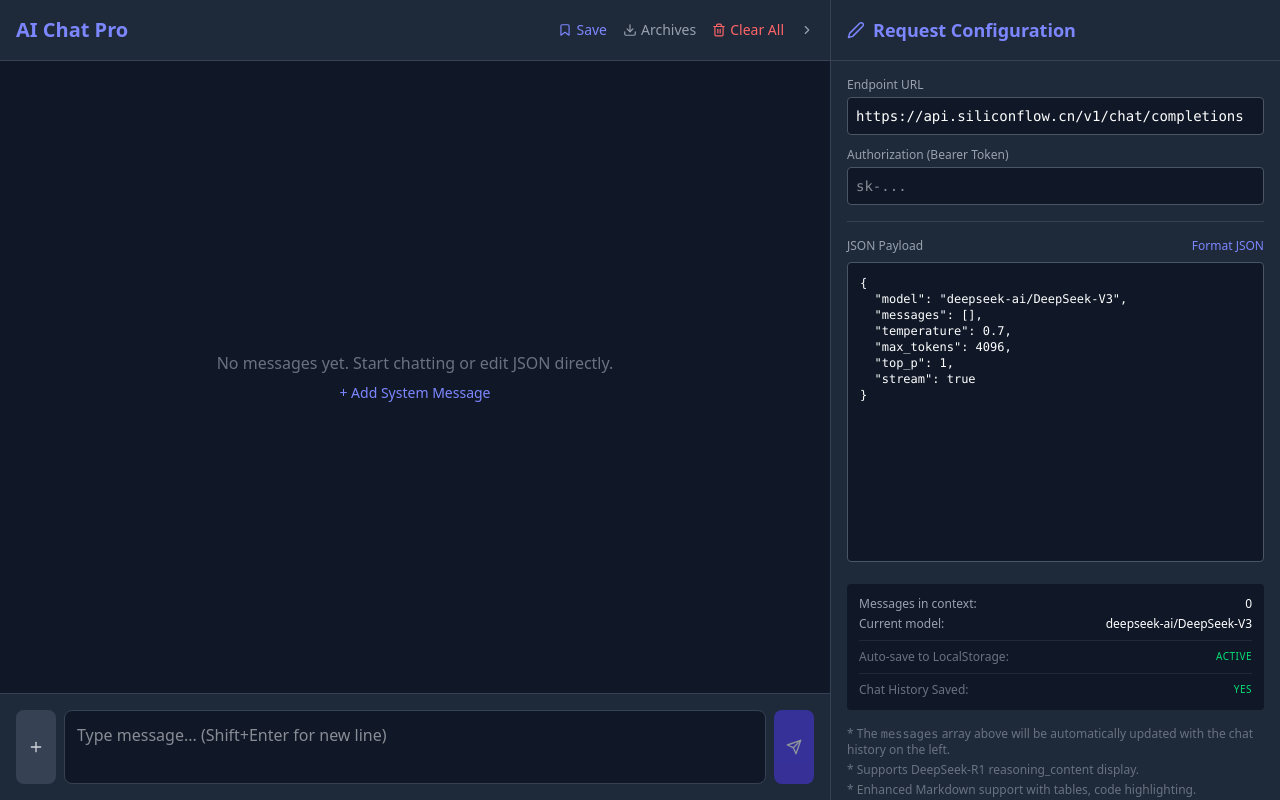
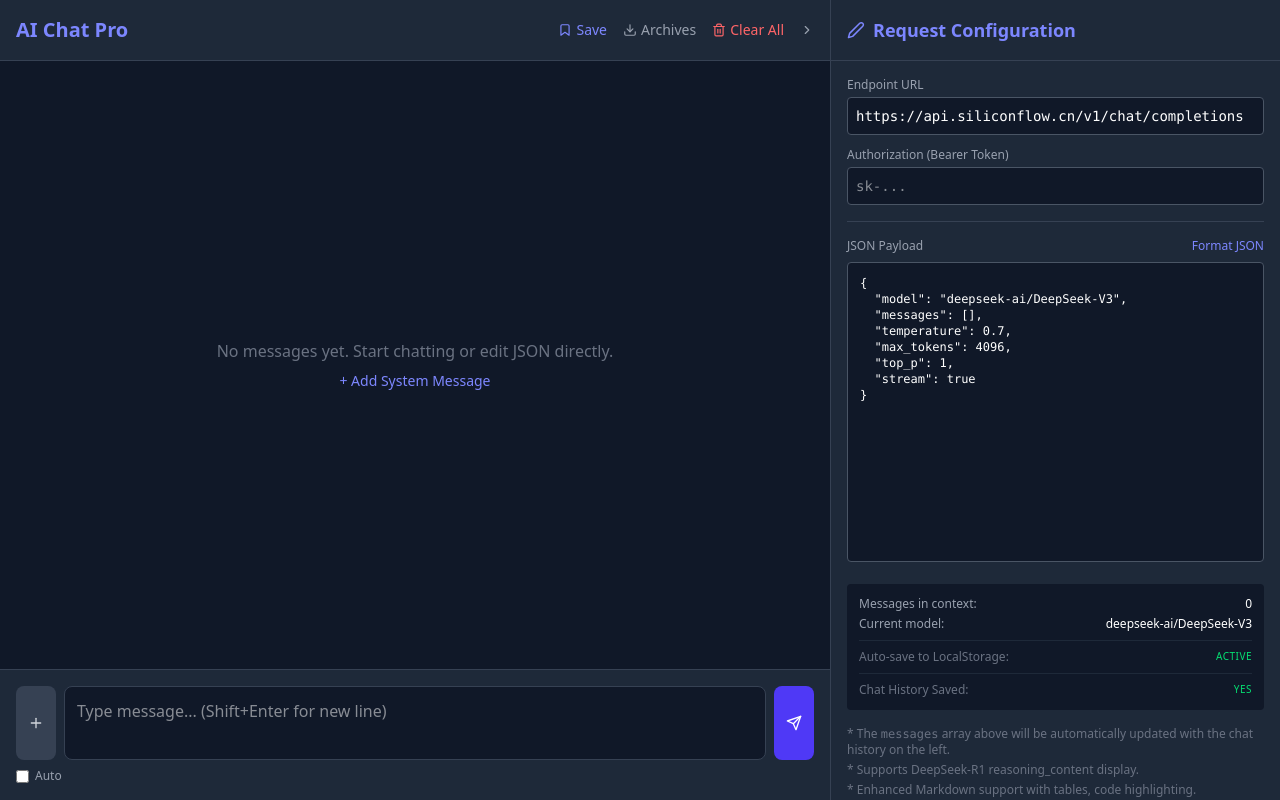
Before and after one commit to Hana-ame/Hana-ame, a React (Vite) app: page / in a window 1280 px wide. Built offline with nearby package versions, Linux system fonts and the light colour scheme.

Commit message:
feat: allow empty-input send (body-only); add auto mode with configurable delay

```diff
--- a/src/App.tsx
+++ b/src/App.tsx
@@ -60,6 +60,19 @@ function App() {
   const lastUserMessageRef = useRef<{ input: string; image: string | null }>({ input: "", image: null });
   const retryPayloadRef = useRef<{ input: string; image: string | null } | null>(null);
   const [streamError, setStreamError] = useState<{ name: string; message: string } | null>(null);
+  const [autoMode, setAutoMode] = useState(() => localStorage.getItem(STORAGE_KEYS.autoMode) === "true");
+  const [autoDelay, setAutoDelay] = useState(() => {
+    const saved = localStorage.getItem(STORAGE_KEYS.autoDelay);
+    return saved ? parseInt(saved, 10) : 5;
+  });
+
+  const autoModeRef = useRef(autoMode);
+  const autoDelayRef = useRef(autoDelay);
+  const autoModeTimerRef = useRef<ReturnType<typeof setTimeout> | null>(null);
+  const pendingAutoRef = useRef(false);
+
+  useEffect(() => { autoModeRef.current = autoMode; }, [autoMode]);
+  useEffect(() => { autoDelayRef.current = autoDelay; }, [autoDelay]);
 
   const history = useMemo(() => getMessages(jsonPayload), [jsonPayload]);
 
@@ -78,6 +91,16 @@ function App() {
   useEffect(() => {
     localStorage.setItem(STORAGE_KEYS.apiKey, apiKey);
   }, [apiKey]);
+
+  useEffect(() => { localStorage.setItem(STORAGE_KEYS.autoMode, String(autoMode)); }, [autoMode]);
+  useEffect(() => { localStorage.setItem(STORAGE_KEYS.autoDelay, String(autoDelay)); }, [autoDelay]);
+
+  useEffect(() => {
+    if (!autoMode && autoModeTimerRef.current) {
+      clearTimeout(autoModeTimerRef.current);
+      autoModeTimerRef.current = null;
+    }
+  }, [autoMode]);
 
   const deleteMessage = useCallback((index: number) => {
     setJsonPayload((prev) => {
@@ -214,11 +237,18 @@ function App() {
   }, []);
 
   const sendMessage = useCallback(async () => {
-    const override = retryPayloadRef.current;
-    if (override) retryPayloadRef.current = null;
-    const currentInput = override?.input ?? input;
-    const currentImage = override?.image ?? uploadedImage;
-    if (!currentInput.trim() && !currentImage) return;
+    const isAutoSend = pendingAutoRef.current;
+    pendingAutoRef.current = false;
+
+    if (autoModeTimerRef.current) {
+      clearTimeout(autoModeTimerRef.current);
+      autoModeTimerRef.current = null;
+    }
+
+    const override = isAutoSend ? null : retryPayloadRef.current;
+    if (!isAutoSend && override) retryPayloadRef.current = null;
+    const currentInput = isAutoSend ? "" : (override?.input ?? input);
+    const currentImage = isAutoSend ? null : (override?.image ?? uploadedImage);
     setStreamError(null);
     lastUserMessageRef.current = { input: currentInput, image: currentImage };
     if (!endpointUrl) {
@@ -245,7 +275,11 @@ function App() {
       });
     }
 
-    const userMessage: Message = {
+    const currentHistory = getMessages(jsonPayload);
+    let userMessage: Message | undefined;
+
+    if (userContentParts.length > 0) {
+      userMessage = {
         role: "user",
         content: userContentParts,
         id: generateId(),
@@ -255,14 +289,23 @@ function App() {
         content: "",
         id: generateId(),
       };
-
-    const currentHistory = getMessages(jsonPayload);
       const newHistory = [...currentHistory, userMessage, assistantMessage];
       setJsonPayload(setMessages(jsonPayload, newHistory));
+    } else {
+      const assistantMessage: Message = {
+        role: "assistant",
+        content: "",
+        id: generateId(),
+      };
+      const newHistory = [...currentHistory, assistantMessage];
+      setJsonPayload(setMessages(jsonPayload, newHistory));
+    }
 
+    if (!isAutoSend) {
       setInput("");
       setUploadedImage(null);
       setUploadedImageName(null);
+    }
     setIsLoading(true);
     const startTime = Date.now();
     streamingStartTimeRef.current = startTime;
@@ -274,9 +317,14 @@ function App() {
     const signal = abortController.signal;
 
     let body: any;
+    let sendSucceeded = false;
     try {
       const basePayload = JSON.parse(jsonPayload);
+      if (userContentParts.length > 0) {
         body = { ...basePayload, messages: [...currentHistory, userMessage] };
+      } else {
+        body = { ...basePayload, messages: currentHistory };
+      }
     } catch (e) {
       alert("Invalid JSON payload");
       setIsLoading(false);
@@ -406,6 +454,7 @@ function App() {
         return setMessages(prev, msgs);
       });
       setCurrentStreamingTokens(completionTokens);
+      sendSucceeded = true;
     } catch (error: any) {
       if (error.name === "AbortError") {
         setJsonPayload((prev) => {
@@ -437,6 +486,12 @@ function App() {
       streamingStartTimeRef.current = null;
       setStreamingStartTime(null);
       abortControllerRef.current = null;
+      if (autoModeRef.current && sendSucceeded) {
+        autoModeTimerRef.current = setTimeout(() => {
+          pendingAutoRef.current = true;
+          sendMessage();
+        }, autoDelayRef.current * 1000);
+      }
     }
   }, [
     input,
@@ -620,11 +675,15 @@ function App() {
           uploadedImage={uploadedImage}
           uploadedImageName={uploadedImageName}
           jsonError={jsonError}
+          autoMode={autoMode}
+          autoDelay={autoDelay}
           onInputChange={setInput}
           onSend={sendMessage}
           onStop={stopStreaming}
           onImageUpload={handleImageUpload}
           onRemoveImage={removeUploadedImage}
+          onAutoModeChange={setAutoMode}
+          onAutoDelayChange={setAutoDelay}
         />
       </div>
 
--- a/src/components/ChatInput.tsx
+++ b/src/components/ChatInput.tsx
@@ -7,11 +7,15 @@ interface ChatInputProps {
   uploadedImage: string | null;
   uploadedImageName: string | null;
   jsonError: string | null;
+  autoMode: boolean;
+  autoDelay: number;
   onInputChange: (value: string) => void;
   onSend: () => void;
   onStop: () => void;
   onImageUpload: (event: React.ChangeEvent<HTMLInputElement>) => void;
   onRemoveImage: () => void;
+  onAutoModeChange: (value: boolean) => void;
+  onAutoDelayChange: (value: number) => void;
 }
 
 const ChatInput = memo(function ChatInput({
@@ -20,11 +24,15 @@ const ChatInput = memo(function ChatInput({
   uploadedImage,
   uploadedImageName,
   jsonError,
+  autoMode,
+  autoDelay,
   onInputChange,
   onSend,
   onStop,
   onImageUpload,
   onRemoveImage,
+  onAutoModeChange,
+  onAutoDelayChange,
 }: ChatInputProps) {
   const fileInputRef = useRef<HTMLInputElement | null>(null);
 
@@ -91,11 +99,35 @@ const ChatInput = memo(function ChatInput({
         ) : (
           <button
             onClick={onSend}
-            disabled={(!input.trim() && !uploadedImage) || !!jsonError}
+            disabled={!!jsonError}
             className="p-3 bg-indigo-600 rounded-lg hover:bg-indigo-700 text-white disabled:opacity-50 disabled:cursor-not-allowed"
           >
             <FiSend />
           </button>
+        )}
+      </div>
+      <div className="flex items-center gap-3 mt-2">
+        <label className="flex items-center gap-1.5 text-xs text-gray-400 cursor-pointer select-none">
+          <input
+            type="checkbox"
+            checked={autoMode}
+            onChange={(e) => onAutoModeChange(e.target.checked)}
+            className="accent-indigo-500"
+          />
+          Auto
+        </label>
+        {autoMode && (
+          <div className="flex items-center gap-1">
+            <input
+              type="number"
+              value={autoDelay}
+              onChange={(e) => onAutoDelayChange(Math.max(1, parseInt(e.target.value) || 5))}
+              className="w-14 bg-gray-700 border border-gray-600 rounded px-1 py-0.5 text-xs text-white text-center"
+              min={1}
+              max={3600}
+            />
+            <span className="text-xs text-gray-400">s</span>
+          </div>
         )}
       </div>
     </div>
@@ -108,7 +140,9 @@ function inputPropsAreEqual(prev: ChatInputProps, next: ChatInputProps): boolean
     prev.isLoading === next.isLoading &&
     prev.uploadedImage === next.uploadedImage &&
     prev.uploadedImageName === next.uploadedImageName &&
-    prev.jsonError === next.jsonError
+    prev.jsonError === next.jsonError &&
+    prev.autoMode === next.autoMode &&
+    prev.autoDelay === next.autoDelay
   );
 }
 
--- a/src/constants.ts
+++ b/src/constants.ts
@@ -3,6 +3,8 @@ export const STORAGE_KEYS = {
   apiKey: "ai_chat_pro_api_key",
   jsonPayload: "ai_chat_pro_json_payload",
   chatHistory: "ai_chat_pro_chat_history",
+  autoMode: "ai_chat_pro_auto_mode",
+  autoDelay: "ai_chat_pro_auto_delay",
 };
 
 export const DEFAULT_ENDPOINT = "https://api.siliconflow.cn/v1/chat/completions";
```
Lines whose indentation alone changed are shown as unchanged.
